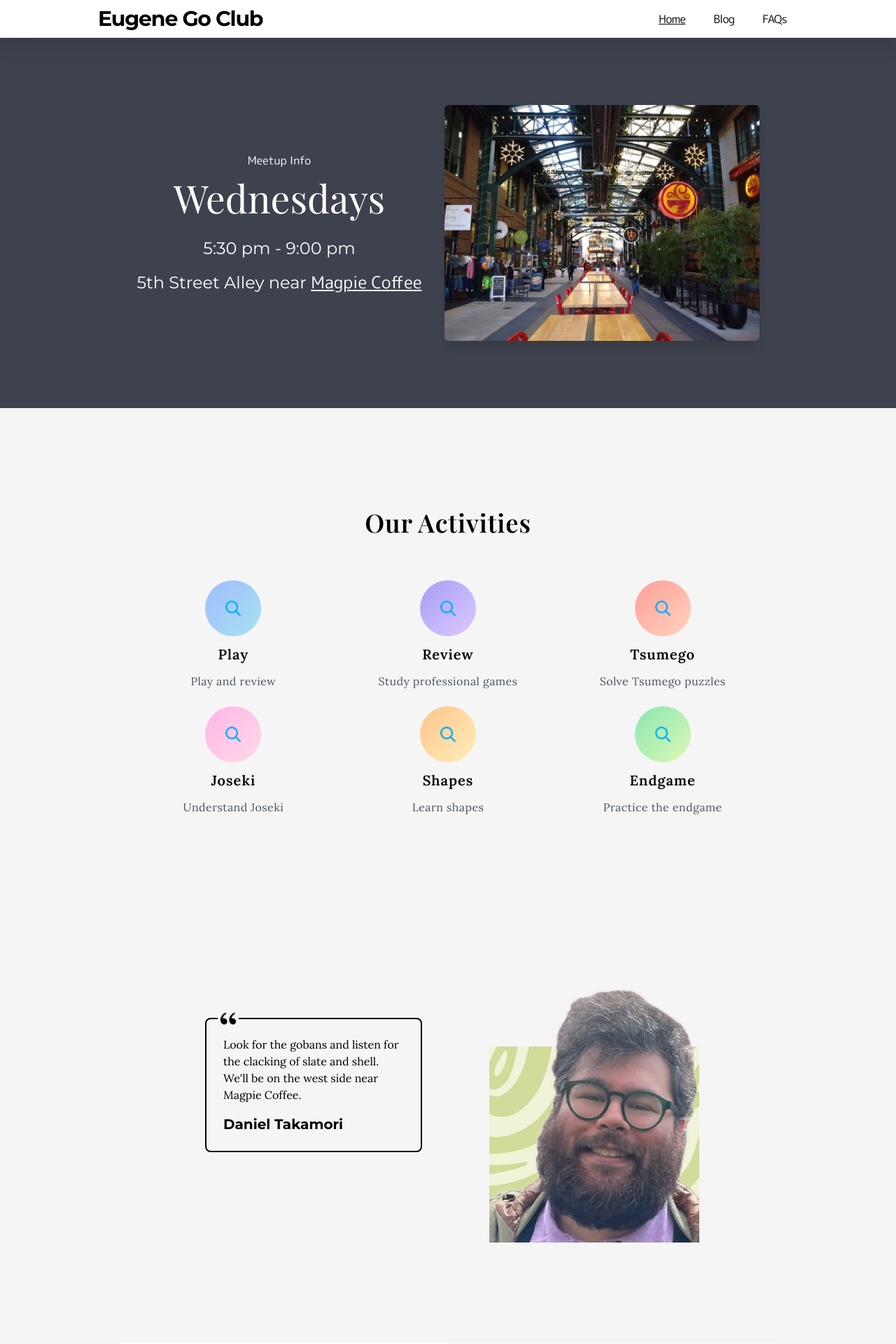
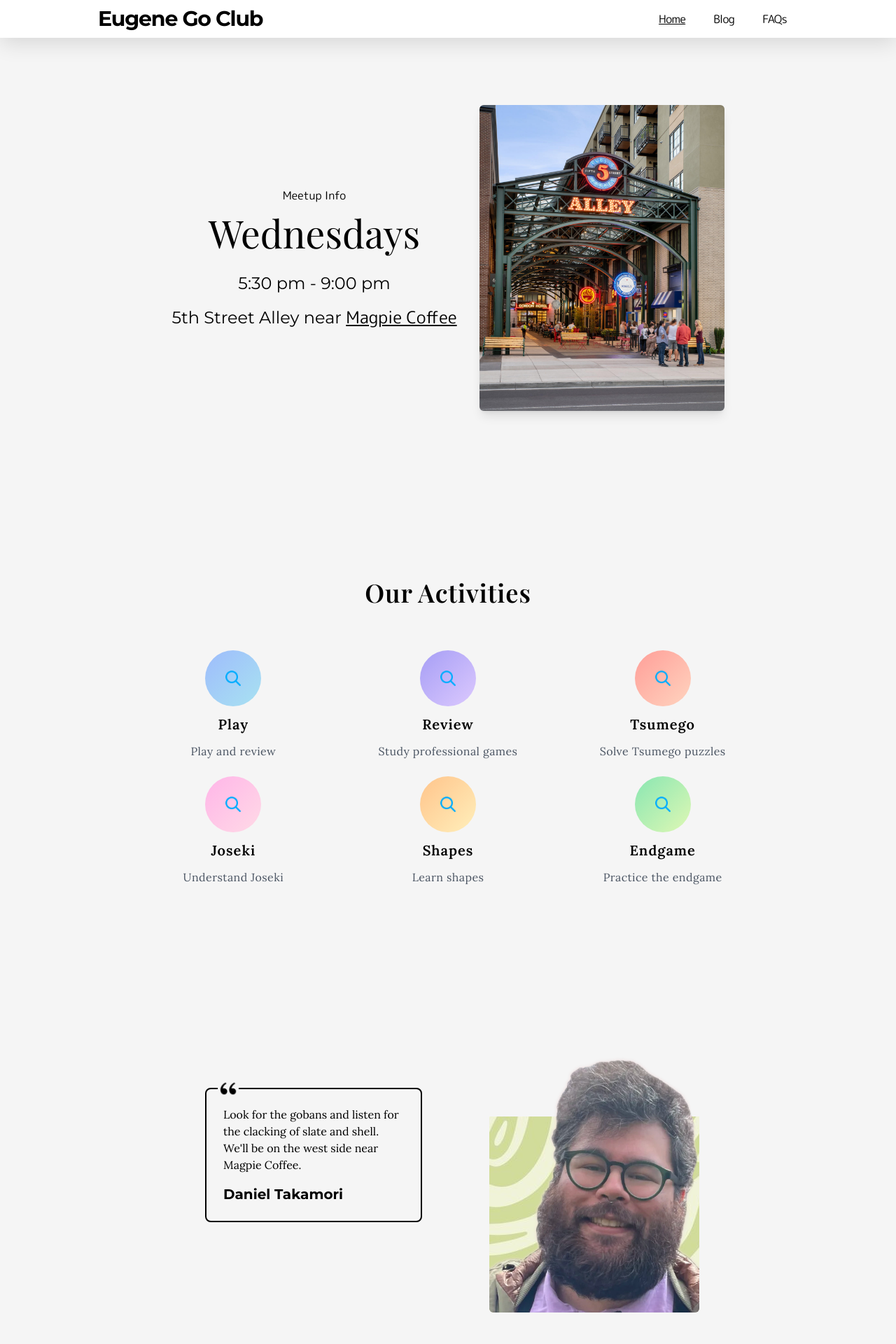
Before and after one commit to hnakae/go-club, a Next.js app: page / in a window 1280 px wide. Shown: the top 1920 px of the page at 70% size. Built offline with nearby package versions, Linux system fonts and the light colour scheme; a web font is replaced by a local one.

Commit message:
5thstreetalley

```diff
--- a/src/app/_components/meetup-info.tsx
+++ b/src/app/_components/meetup-info.tsx
@@ -9,7 +9,7 @@ const MeetUpInfo = () => {
     // bg-[url(/assets/images/5thstreet.jpg)]
     // <div className="flex flex-col justify-start items-center mt-12 ">
 
-    <div className="relative bg-darkFill text-white   text-start  flex items-center justify-center py-24 sm:flex-col xs:flex-col sm:mt-0 xs:mt-0 xs:bg-[#DFF8B4] sm:mb-6 mb-36">
+    <div className="relative    text-start  flex items-center justify-center py-24 sm:flex-col xs:flex-col sm:mt-0 xs:mt-0 xs:bg-[#DFF8B4] sm:mb-6 mb-36">
       {/* <Image
         src="/assets/images/cloud1.png"
         alt="image"
@@ -64,9 +64,9 @@ const MeetUpInfo = () => {
       <div className="  ml-8 sm:ml-0 xs:ml-0 xs:absolute z-10 sm:hidden">
         <a href="https://www.openstreetmap.org/way/1012479109" target="_blank">
           <Image
-            src="/assets/images/5thstreet.jpg"
+            src="/assets/images/5thstreetalley.jpg"
             alt="map"
-            width={450}
+            width={350}
             height={250}
             className=" rounded-md shadow-lg"
           />
--- a/src/app/_components/quote.tsx
+++ b/src/app/_components/quote.tsx
@@ -24,14 +24,14 @@ const Quote = () => {
             </div>
           </div>
         </div>{" "}
-        <div className="relative flex justify-center items-end h-[450px]">
-          <div className="absolute bottom-0 w-full h-[280px] bg-[url(/assets/images/greenSquiggles.jpg)]"></div>
+        <div className="relative flex justify-center items-end h-[450px] ">
+          <div className="absolute bottom-0 w-full h-[280px] rounded-b-md bg-[url(/assets/images/greenSquiggles.jpg)]"></div>
           <Image
             src="/assets/images/daniel-edited.png"
             width={300}
             height={300}
             alt="daniel"
-            className="z-20 mb-0" // Set margin-bottom to 0 to align properly
+            className="z-20 mb-0 rounded-md" // Set margin-bottom to 0 to align properly
           />
         </div>
       </div>
```
